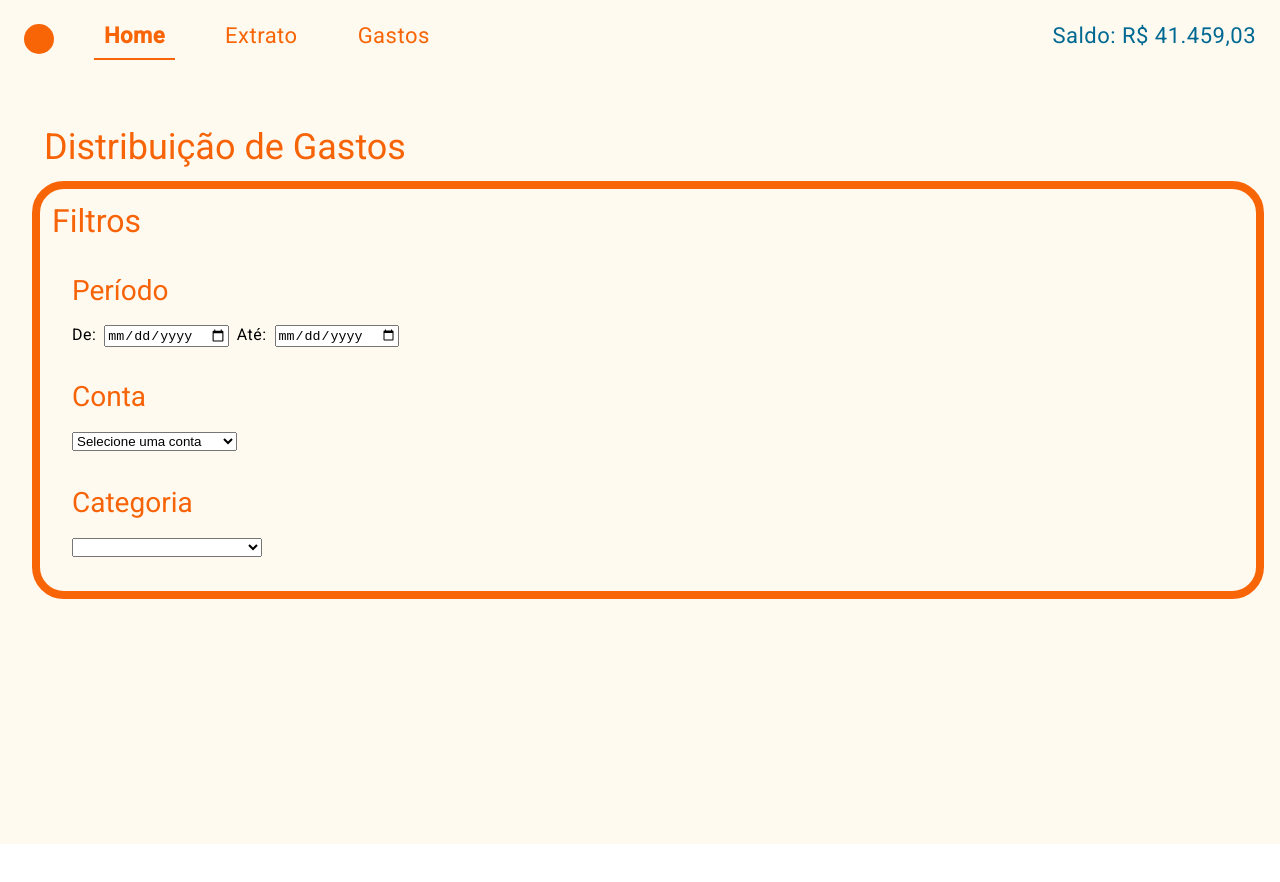
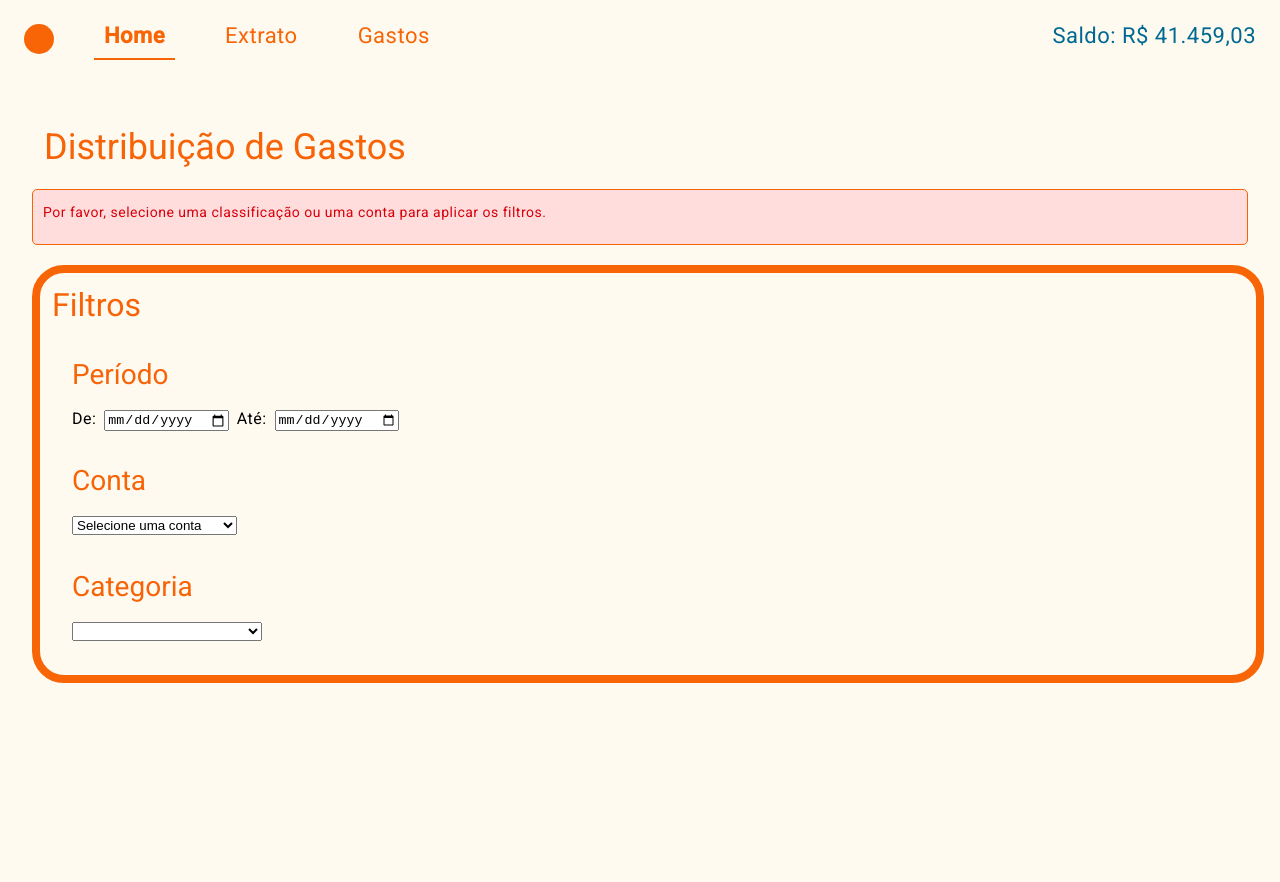
Before and after one commit to marcostomas/finhub-app, an Angular app: page /gastos in a window 1280 px wide. Shown: the top 882 px of the page. Before the commit the page ends 844 px from the top, so only its background shows below. Built offline with nearby package versions, Linux system fonts and the light colour scheme.

Commit message:
feat:Verificação de filtros vazios

```diff
--- a/src/app/components/gastos/gastos.component.css
+++ b/src/app/components/gastos/gastos.component.css
@@ -49,3 +49,13 @@
     height: max-content;
     background-color: none;
 }
+
+.error-message {
+  margin: 20px 0;
+  padding: 10px;
+  background-color: #ffdddd;
+  border: 1px solid #f76307;
+  color: #d8000c;
+  border-radius: 5px;
+  font-size: 14px;
+}
--- a/src/app/components/gastos/gastos.component.html
+++ b/src/app/components/gastos/gastos.component.html
@@ -3,6 +3,12 @@
         <div>
             <h3 class="title">Distribuição de Gastos</h3>
         </div>
+
+        <!-- Adicionar um contêiner para a mensagem de erro -->
+        <div *ngIf="mensagemErro" class="error-message">
+            <p>{{ mensagemErro }}</p>
+        </div>
+
 
         <!-- Filtros -->
         <div class="Filtros-gastos-container">
--- a/src/app/components/gastos/gastos.component.ts
+++ b/src/app/components/gastos/gastos.component.ts
@@ -1,13 +1,13 @@
 import { Component, OnInit, AfterViewInit, ViewChild, ViewChildren, ElementRef, QueryList } from '@angular/core';
 import { FormsModule } from '@angular/forms';
-import { NgFor } from '@angular/common';
+import { NgFor, NgIf } from '@angular/common';
 import { GastosService } from './gastos.service'; // Importação do serviço
 import { Chart } from 'chart.js';
 
 @Component({
   selector: 'app-gastos',
   standalone: true,
-  imports: [NgFor, FormsModule],
+  imports: [NgFor, FormsModule, NgIf],
   providers: [], // Removemos o provideHttpClient daqui, pois foi configurado globalmente
   templateUrl: './gastos.component.html',
   styleUrls: ['./gastos.component.css']
@@ -24,6 +24,8 @@ export class GastosComponent implements OnInit, AfterViewInit {
     dataFim: ''
   };
 
+  mensagemErro: string = ''; // Nova variável para exibir mensagens de erro
+
   pieChartData: { label: string; value: number; pieflavor: string }[] = [];
   jsonData: { label: string; value: number }[] = [];
   barCharts: Chart[] = [];
@@ -38,7 +40,7 @@ export class GastosComponent implements OnInit, AfterViewInit {
   carregarDados() {
     const { clienteCPF, dataInicio, dataFim, conta, classificacao } = this.filtros;
 
-    // Verifica se foi selecionada uma classificação
+    // Se a classificação estiver definida, realiza o filtro por classificação
     if (classificacao !== undefined && classificacao !== null) {
       this.gastosService.getGastosPorClassificacao(clienteCPF, classificacao, dataInicio, dataFim).subscribe({
         next: (data) => {
@@ -51,7 +53,28 @@ export class GastosComponent implements OnInit, AfterViewInit {
         error: (err) => console.error('Erro ao carregar dados por classificação:', err)
       });
     }
+    // Se a classificação não estiver definida, realiza o filtro por conta
+    else if (conta) {
+      this.gastosService.getGastosPorConta(clienteCPF, conta, dataInicio, dataFim).subscribe({
+        next: (data) => {
+          this.jsonData = data.map(item => ({
+            label: item.numeroConta,
+            value: item.valor
+          }));
+          this.initializeChartData();
+        },
+        error: (err) => console.error('Erro ao carregar dados por conta:', err)
+      });
+    }
+    // Caso nem classificação nem conta sejam fornecidos, mostra uma mensagem de erro ou faz algo padrão
+    else {
+      this.mensagemErro = 'Por favor, selecione uma classificação ou uma conta para aplicar os filtros.';
+      console.error('Por favor, selecione uma classificação ou uma conta para aplicar os filtros.');
+      // Você pode adicionar uma mensagem de erro para o usuário aqui, por exemplo:
+      // this.showErrorMessage('Por favor, selecione uma classificação ou uma conta para aplicar os filtros.');
+    }
   }
+
 
   initializeChartData() {
     this.pieChartData = this.jsonData.map((data, index) => ({
```
